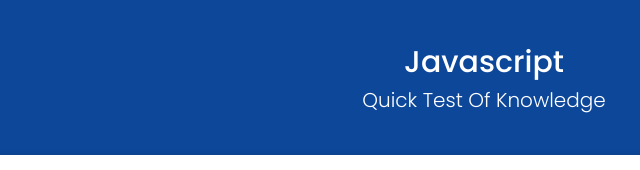
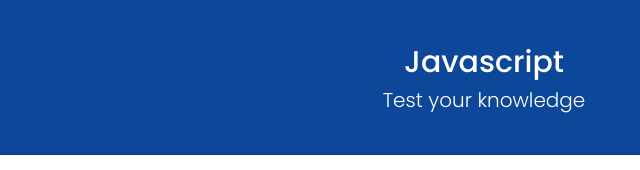
Before and after one commit to Raman-Lamba/QuizApplication, a plain HTML site: page index.html in a window 1280 px wide. Shown: the top 170 px of the page, 156-796 px from the left. Drawn offline with nearby package versions, Linux system fonts and the light colour scheme.

Commit message:
some changes to test working of site

```diff
--- a/index.html
+++ b/index.html
@@ -14,7 +14,7 @@
             <section class="quiz">
                 <div class="heading">
                     <p class="title">Javascript</p>
-                    <p class="subtitle">Quick Test Of Knowledge</p>
+                    <p class="subtitle">Test your knowledge</p>
                 </div>
                 <div class="result hide">
                     <p></p>
```
